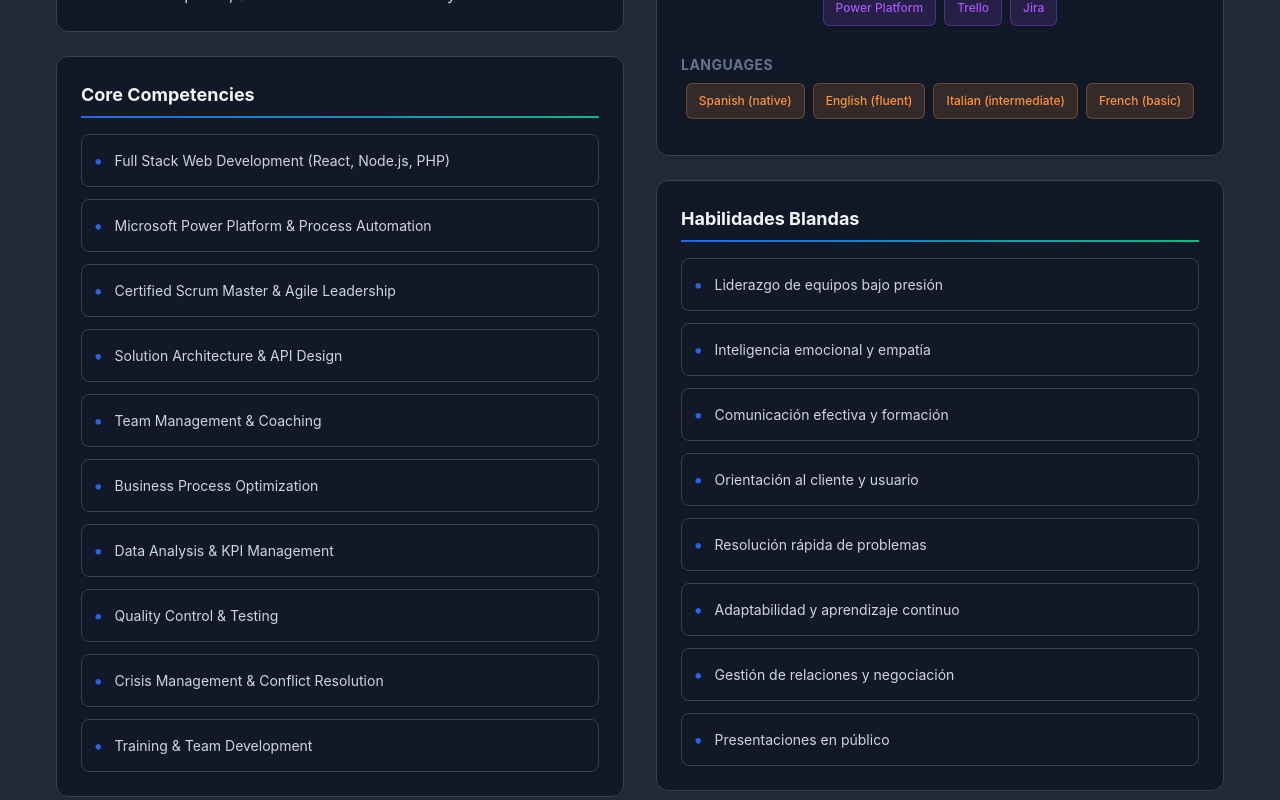
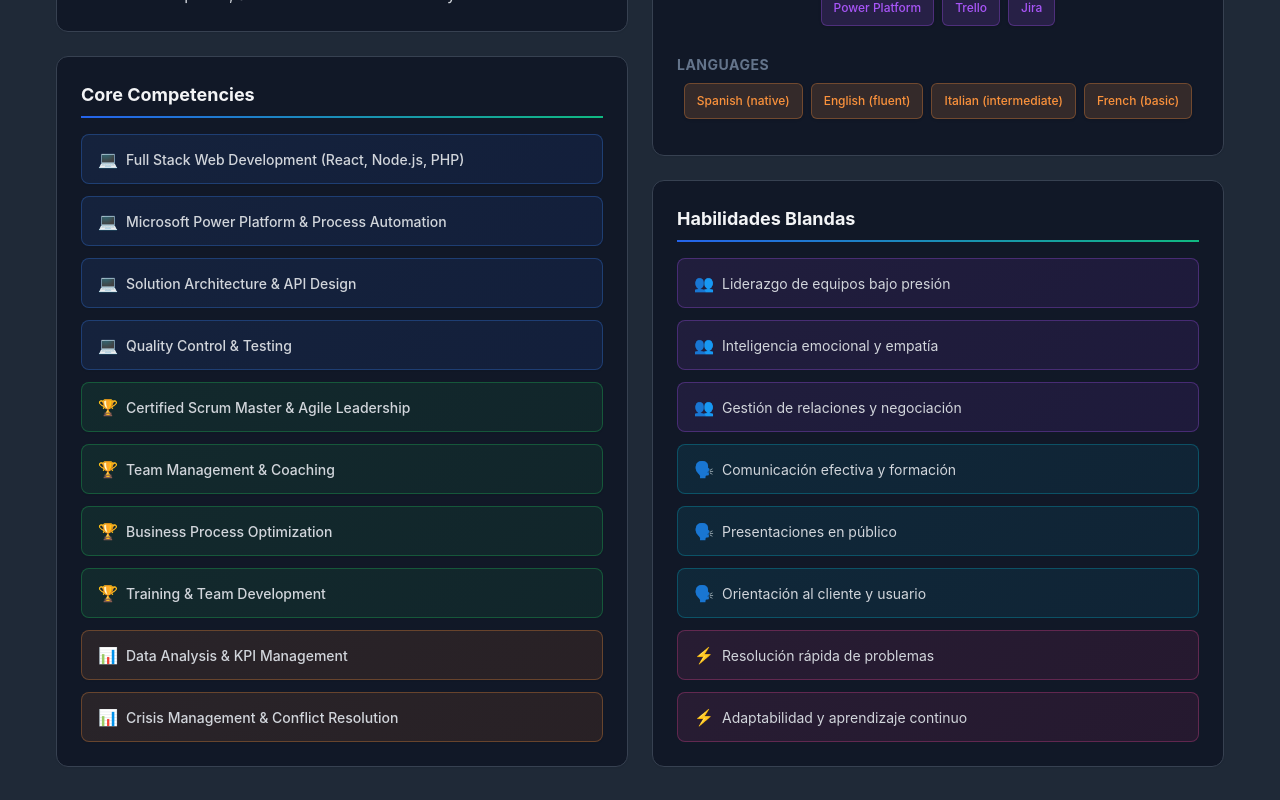
Before and after one commit to Ruben-Alvarez-Dev/portfolio, a React (Vite) app: page / in a window 1280 px wide. Shown: the part 1320-2120 px from the top of the page. Built offline with nearby package versions, Linux system fonts and the light colour scheme.

Commit message:
about stage 2

```diff
--- a/src/components/sections/AboutSection/AboutSection.css
+++ b/src/components/sections/AboutSection/AboutSection.css
@@ -51,7 +51,7 @@
 .about-content {
   display: flex;
   flex-direction: column;
-  gap: var(--spacing-20);
+  gap: var(--spacing-8);
 }
 
 /* Profile Layout - Two Columns */
@@ -781,11 +781,11 @@
 /* New 2x2 Grid Layout */
 .about-header {
   text-align: center;
-  margin-bottom: var(--spacing-8); /* Aún menos espacio entre título y contenido */
+  margin-bottom: var(--spacing-8);
 }
 
 .about-title {
-  font-size: var(--font-size-3xl); /* Reducido de 4xl a 3xl */
+  font-size: var(--font-size-3xl);
   font-weight: var(--font-weight-bold);
   color: var(--color-text-primary);
   margin: 0;
@@ -794,23 +794,26 @@
 .profile-grid-layout {
   display: grid;
   grid-template-columns: 1fr 1fr;
-  gap: var(--spacing-8);
+  gap: var(--spacing-6);
+  width: 100%;
   align-items: start;
-  grid-auto-rows: auto;
 }
 
-.left-column, .right-column {
+.left-column {
   display: flex;
   flex-direction: column;
   gap: var(--spacing-6);
-  height: fit-content;
+  height: 100%;
 }
 
-.skills-cards-container {
+.right-column {
   display: flex;
   flex-direction: column;
   gap: var(--spacing-6);
+  height: 100%;
 }
+
+/* Eliminamos left-column y right-column, trabajamos directamente con las cards */
 
 .skills-card {
   background: var(--color-bg-primary);
@@ -819,8 +822,16 @@
   border: var(--border-width-thin) solid var(--color-border);
   box-shadow: var(--shadow-sm);
   transition: all var(--transition-fast);
-  height: fit-content;
-  position: relative;
+  display: flex;
+  flex-direction: column;
+  height: auto;
+  min-height: fit-content;
+}
+
+/* La segunda card de cada columna se estira para igualar alturas */
+.left-column .skills-card:nth-child(2),
+.right-column .skills-card:nth-child(2) {
+  flex: 1;
 }
 
 .skills-card:hover {
@@ -836,6 +847,16 @@
   padding-bottom: var(--spacing-2);
   border-bottom: 2px solid;
   border-image: linear-gradient(to right, var(--color-primary), var(--color-secondary)) 1;
+  flex-shrink: 0;
+}
+
+.profile-text,
+.soft-skills-list,
+.skills-tags-grid {
+  flex: 1;
+  display: flex;
+  flex-direction: column;
+  justify-content: flex-start;
 }
 
 /* Soft Skills List Style */
@@ -865,10 +886,128 @@
     grid-template-columns: 1fr;
     gap: var(--spacing-6);
   }
+}
 
-  .left-column, .right-column {
-    gap: var(--spacing-4);
-  }
+/* Pills/Tags format for skills */
+.competencies-pills {
+  display: flex;
+  flex-wrap: wrap;
+  gap: var(--spacing-3);
+}
+
+.competency-pill {
+  display: flex;
+  align-items: center;
+  gap: var(--spacing-2);
+  padding: var(--spacing-3) var(--spacing-4);
+  border-radius: var(--border-radius-lg);
+  font-size: var(--font-size-sm);
+  color: var(--color-text-secondary);
+  transition: all var(--transition-fast);
+  flex: 1 1 calc(50% - var(--spacing-3));
+  min-width: 280px;
+  border: 1px solid;
+}
+
+.competency-pill:hover {
+  transform: translateY(-2px);
+  box-shadow: var(--shadow-md);
+}
+
+/* DESARROLLO & TECNOLOGÍA - Azul */
+.competency-tech {
+  background: linear-gradient(135deg, rgba(59, 130, 246, 0.1), rgba(37, 99, 235, 0.1));
+  border-color: rgba(59, 130, 246, 0.3);
+}
+
+.competency-tech:hover {
+  border-color: rgba(59, 130, 246, 0.6);
+  background: linear-gradient(135deg, rgba(59, 130, 246, 0.15), rgba(37, 99, 235, 0.15));
+}
+
+/* METODOLOGÍAS & GESTIÓN - Verde */
+.competency-management {
+  background: linear-gradient(135deg, rgba(34, 197, 94, 0.1), rgba(22, 163, 74, 0.1));
+  border-color: rgba(34, 197, 94, 0.3);
+}
+
+.competency-management:hover {
+  border-color: rgba(34, 197, 94, 0.6);
+  background: linear-gradient(135deg, rgba(34, 197, 94, 0.15), rgba(22, 163, 74, 0.15));
+}
+
+/* ANÁLISIS & ESTRATEGIA - Naranja */
+.competency-strategy {
+  background: linear-gradient(135deg, rgba(251, 146, 60, 0.1), rgba(249, 115, 22, 0.1));
+  border-color: rgba(251, 146, 60, 0.3);
+}
+
+.competency-strategy:hover {
+  border-color: rgba(251, 146, 60, 0.6);
+  background: linear-gradient(135deg, rgba(251, 146, 60, 0.15), rgba(249, 115, 22, 0.15));
+}
+
+.soft-skills-pills {
+  display: flex;
+  flex-wrap: wrap;
+  gap: var(--spacing-3);
+}
+
+.soft-skill-pill {
+  display: flex;
+  align-items: center;
+  gap: var(--spacing-2);
+  padding: var(--spacing-3) var(--spacing-4);
+  border-radius: var(--border-radius-lg);
+  font-size: var(--font-size-sm);
+  color: var(--color-text-secondary);
+  transition: all var(--transition-fast);
+  flex: 1 1 calc(50% - var(--spacing-3));
+  min-width: 280px;
+  border: 1px solid;
+}
+
+.soft-skill-pill:hover {
+  transform: translateY(-2px);
+  box-shadow: var(--shadow-md);
+}
+
+/* LIDERAZGO & EQUIPOS - Morado */
+.soft-skill-leadership {
+  background: linear-gradient(135deg, rgba(168, 85, 247, 0.1), rgba(147, 51, 234, 0.1));
+  border-color: rgba(168, 85, 247, 0.3);
+}
+
+.soft-skill-leadership:hover {
+  border-color: rgba(168, 85, 247, 0.6);
+  background: linear-gradient(135deg, rgba(168, 85, 247, 0.15), rgba(147, 51, 234, 0.15));
+}
+
+/* COMUNICACIÓN & FORMACIÓN - Cian */
+.soft-skill-communication {
+  background: linear-gradient(135deg, rgba(6, 182, 212, 0.1), rgba(8, 145, 178, 0.1));
+  border-color: rgba(6, 182, 212, 0.3);
+}
+
+.soft-skill-communication:hover {
+  border-color: rgba(6, 182, 212, 0.6);
+  background: linear-gradient(135deg, rgba(6, 182, 212, 0.15), rgba(8, 145, 178, 0.15));
+}
+
+/* RESOLUCIÓN & ADAPTABILIDAD - Rosa */
+.soft-skill-problem-solving {
+  background: linear-gradient(135deg, rgba(236, 72, 153, 0.1), rgba(219, 39, 119, 0.1));
+  border-color: rgba(236, 72, 153, 0.3);
+}
+
+.soft-skill-problem-solving:hover {
+  border-color: rgba(236, 72, 153, 0.6);
+  background: linear-gradient(135deg, rgba(236, 72, 153, 0.15), rgba(219, 39, 119, 0.15));
+}
+
+.pill-icon {
+  font-size: var(--font-size-base);
+  flex-shrink: 0;
 }
 
 @media (max-width: 768px) {
--- a/src/components/sections/AboutSection/AboutSection.jsx
+++ b/src/components/sections/AboutSection/AboutSection.jsx
@@ -37,8 +37,6 @@ const AboutSection = () => {
     }
   ];
 
-  const softSkills = t('profile.softSkills.items');
-
   return (
     <section id="about" className="about-section">
       <div className="about-container">
@@ -62,23 +60,62 @@ const AboutSection = () => {
                 </div>
               </div>
 
-              {/* Card 2: Competencias Clave */}
+              {/* Card 3: Competencias Clave */}
               <div className="skills-card">
                 <h3 className="skills-card-title">{t('profile.softSkills.title')}</h3>
-                <div className="soft-skills-list">
-                  {softSkills.map((skill, index) => (
-                    <div key={index} className="soft-skill-item">
-                      <span className="skill-bullet">•</span>
-                      <span>{skill}</span>
-                    </div>
-                  ))}
+                <div className="competencies-pills">
+                  {/* DESARROLLO & TECNOLOGÍA - AZUL */}
+                  <div className="competency-pill competency-tech">
+                    <span className="pill-icon">💻</span>
+                    <span>Full Stack Web Development (React, Node.js, PHP)</span>
+                  </div>
+                  <div className="competency-pill competency-tech">
+                    <span className="pill-icon">💻</span>
+                    <span>Microsoft Power Platform & Process Automation</span>
+                  </div>
+                  <div className="competency-pill competency-tech">
+                    <span className="pill-icon">💻</span>
+                    <span>Solution Architecture & API Design</span>
+                  </div>
+                  <div className="competency-pill competency-tech">
+                    <span className="pill-icon">💻</span>
+                    <span>Quality Control & Testing</span>
+                  </div>
+
+                  {/* METODOLOGÍAS & GESTIÓN - VERDE */}
+                  <div className="competency-pill competency-management">
+                    <span className="pill-icon">🏆</span>
+                    <span>Certified Scrum Master & Agile Leadership</span>
+                  </div>
+                  <div className="competency-pill competency-management">
+                    <span className="pill-icon">🏆</span>
+                    <span>Team Management & Coaching</span>
+                  </div>
+                  <div className="competency-pill competency-management">
+                    <span className="pill-icon">🏆</span>
+                    <span>Business Process Optimization</span>
+                  </div>
+                  <div className="competency-pill competency-management">
+                    <span className="pill-icon">🏆</span>
+                    <span>Training & Team Development</span>
+                  </div>
+
+                  {/* ANÁLISIS & ESTRATEGIA - NARANJA */}
+                  <div className="competency-pill competency-strategy">
+                    <span className="pill-icon">📊</span>
+                    <span>Data Analysis & KPI Management</span>
+                  </div>
+                  <div className="competency-pill competency-strategy">
+                    <span className="pill-icon">📊</span>
+                    <span>Crisis Management & Conflict Resolution</span>
+                  </div>
                 </div>
               </div>
             </div>
 
             {/* Columna derecha */}
             <div className="right-column">
-              {/* Card 3: Habilidades Técnicas */}
+              {/* Card 2: Habilidades Técnicas */}
               <div className="skills-card">
                 <h3 className="skills-card-title">{t('profile.hardSkills.title')}</h3>
                 <div className="skills-tags-grid">
@@ -103,38 +140,43 @@ const AboutSection = () => {
               {/* Card 4: Habilidades Blandas */}
               <div className="skills-card">
                 <h3 className="skills-card-title">Habilidades Blandas</h3>
-                <div className="soft-skills-list">
-                  <div className="soft-skill-item">
-                    <span className="skill-bullet">•</span>
+                <div className="soft-skills-pills">
+                  {/* LIDERAZGO & EQUIPOS - PÚRPURA */}
+                  <div className="soft-skill-pill soft-skill-leadership">
+                    <span className="pill-icon">👥</span>
                     <span>Liderazgo de equipos bajo presión</span>
                   </div>
-                  <div className="soft-skill-item">
-                    <span className="skill-bullet">•</span>
+                  <div className="soft-skill-pill soft-skill-leadership">
+                    <span className="pill-icon">👥</span>
                     <span>Inteligencia emocional y empatía</span>
                   </div>
-                  <div className="soft-skill-item">
-                    <span className="skill-bullet">•</span>
+                  <div className="soft-skill-pill soft-skill-leadership">
+                    <span className="pill-icon">👥</span>
+                    <span>Gestión de relaciones y negociación</span>
+                  </div>
+
+                  {/* COMUNICACIÓN & FORMACIÓN - CIAN */}
+                  <div className="soft-skill-pill soft-skill-communication">
+                    <span className="pill-icon">🗣️</span>
                     <span>Comunicación efectiva y formación</span>
                   </div>
-                  <div className="soft-skill-item">
-                    <span className="skill-bullet">•</span>
+                  <div className="soft-skill-pill soft-skill-communication">
+                    <span className="pill-icon">🗣️</span>
+                    <span>Presentaciones en público</span>
+                  </div>
+                  <div className="soft-skill-pill soft-skill-communication">
+                    <span className="pill-icon">🗣️</span>
                     <span>Orientación al cliente y usuario</span>
                   </div>
-                  <div className="soft-skill-item">
-                    <span className="skill-bullet">•</span>
+
+                  {/* RESOLUCIÓN & ADAPTABILIDAD - ROSA */}
+                  <div className="soft-skill-pill soft-skill-problem-solving">
+                    <span className="pill-icon">⚡</span>
                     <span>Resolución rápida de problemas</span>
                   </div>
-                  <div className="soft-skill-item">
-                    <span className="skill-bullet">•</span>
+                  <div className="soft-skill-pill soft-skill-problem-solving">
+                    <span className="pill-icon">⚡</span>
                     <span>Adaptabilidad y aprendizaje continuo</span>
-                  </div>
-                  <div className="soft-skill-item">
-                    <span className="skill-bullet">•</span>
-                    <span>Gestión de relaciones y negociación</span>
-                  </div>
-                  <div className="soft-skill-item">
-                    <span className="skill-bullet">•</span>
-                    <span>Presentaciones en público</span>
                   </div>
                 </div>
               </div>
```
